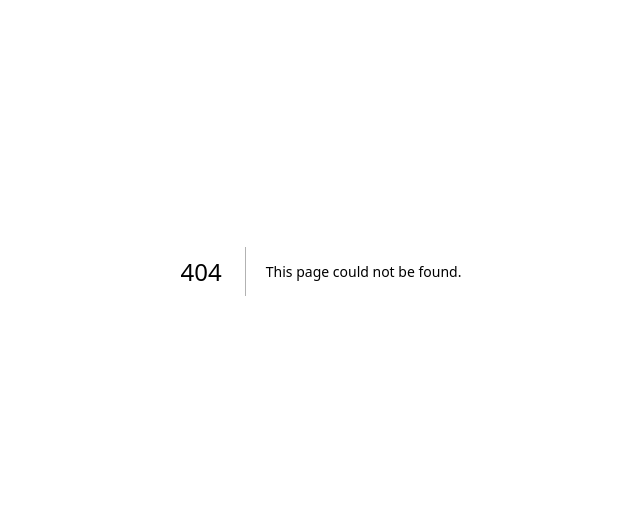
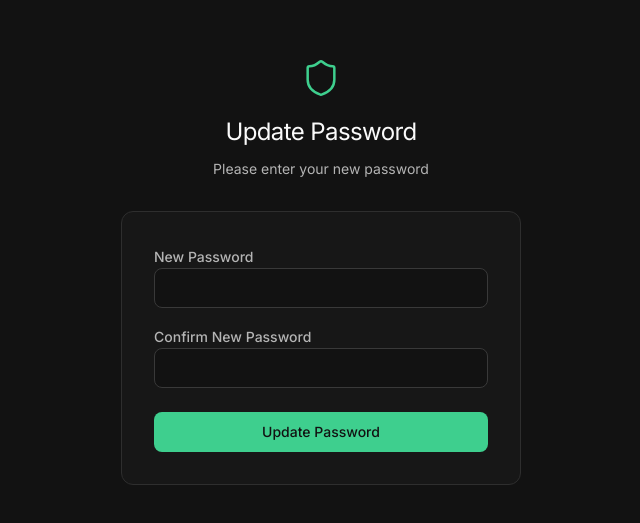
Before and after one commit to AryanSingh2k4/sentinel, a Next.js app: page /auth/update-password in a window 1280 px wide. Before the commit this address had no page. Shown: the part 129-652 px from the top of the page, without its empty margins (319-959 px from the left). Built offline with nearby package versions, Linux system fonts and the light colour scheme.

Commit message:
feat: Implement full password reset and update flow

```diff
--- /dev/null
+++ b/src/app/auth/update-password/page.tsx
@@ -0,0 +1,99 @@
+'use client';
+
+import { useState } from 'react';
+import { useRouter } from 'next/navigation';
+import { Shield } from 'lucide-react';
+import { createClient } from '@/lib/supabase/client';
+
+export default function UpdatePasswordPage() {
+  const [password, setPassword] = useState('');
+  const [confirmPassword, setConfirmPassword] = useState('');
+  const [error, setError] = useState<string | null>(null);
+  const [loading, setLoading] = useState(false);
+  const router = useRouter();
+
+  const handleUpdatePassword = async (e: React.FormEvent) => {
+    e.preventDefault();
+    if (!password || !confirmPassword) {
+      setError('Please fill in all fields');
+      return;
+    }
+
+    if (password !== confirmPassword) {
+      setError('Passwords do not match');
+      return;
+    }
+
+    setLoading(true);
+    setError(null);
+
+    const supabase = createClient();
+    const { error } = await supabase.auth.updateUser({
+      password,
+    });
+
+    if (error) {
+      setError(error.message);
+      setLoading(false);
+    } else {
+      router.push('/');
+      router.refresh();
+    }
+  };
+
+  return (
+    <div className="min-h-screen flex flex-col items-center justify-center bg-[#121212] p-4 font-sans text-[#fafafa]">
+
+      {/* Header outside the card */}
+      <div className="mb-8 flex flex-col items-center space-y-4 text-center">
+        <Shield className="h-10 w-10 text-[#3ecf8e]" strokeWidth={1.5} />
+        <div className="space-y-2">
+          <h1 className="text-[24px] font-normal tracking-tight text-[#fafafa]">
+            Update Password
+          </h1>
+          <p className="text-[14px] text-[#b4b4b4]">
+            Please enter your new password
+          </p>
+        </div>
+      </div>
+
+      {/* The Supabase Style Card */}
+      <div className="w-full max-w-[400px] bg-[#171717] border border-[#2e2e2e] rounded-[12px] p-8 shadow-none">
+
+        <form onSubmit={handleUpdatePassword} className="space-y-4">
+          <div className="space-y-1.5">
+            <label htmlFor="password" className="text-[14px] text-[#b4b4b4] font-medium">New Password</label>
+            <input
+              id="password"
+              type="password"
+              value={password}
+              onChange={(e) => setPassword(e.target.value)}
+              className="w-full h-[40px] px-3 bg-[#121212] border border-[#393939] text-[#fafafa] text-[14px] rounded-[8px] focus:outline-none focus:border-[#3ecf8e] focus:ring-1 focus:ring-[#3ecf8e] transition-all placeholder-[#898989]"
+            />
+          </div>
+          <div className="space-y-1.5">
+            <label htmlFor="confirmPassword" className="text-[14px] text-[#b4b4b4] font-medium">Confirm New Password</label>
+            <input
+              id="confirmPassword"
+              type="password"
+              value={confirmPassword}
+              onChange={(e) => setConfirmPassword(e.target.value)}
+              className="w-full h-[40px] px-3 bg-[#121212] border border-[#393939] text-[#fafafa] text-[14px] rounded-[8px] focus:outline-none focus:border-[#3ecf8e] focus:ring-1 focus:ring-[#3ecf8e] transition-all placeholder-[#898989]"
+            />
+          </div>
+
+          {error && (
+            <div className="text-[13px] font-medium text-[#f87171] bg-[#7f1d1d]/20 border border-[#991b1b]/30 rounded-[6px] p-2 text-center">
+              {error}
+            </div>
+          )}
+
+          <button type="submit" disabled={loading} className="w-full mt-2 bg-[#3ecf8e] hover:bg-[#72e3ad] text-[#121212] rounded-[8px] h-[40px] text-[14px] font-medium transition-colors disabled:opacity-50">
+            {loading ? 'Updating...' : 'Update Password'}
+          </button>
+        </form>
+
+      </div>
+    </div>
+  );
+}
--- a/src/app/login/page.tsx
+++ b/src/app/login/page.tsx
@@ -13,6 +13,7 @@ export default function LoginPage() {
   const [successMsg, setSuccessMsg] = useState<string | null>(null);
   const [loading, setLoading] = useState(false);
   const [isSignUp, setIsSignUp] = useState(false);
+  const [isResettingPassword, setIsResettingPassword] = useState(false);
   const router = useRouter();
 
   const handleGoogleLogin = async () => {
@@ -59,6 +60,31 @@ export default function LoginPage() {
     }
   };
 
+  const handleResetPassword = async (e: React.FormEvent) => {
+    e.preventDefault();
+    if (!email) {
+      setError('Email is required');
+      return;
+    }
+
+    setLoading(true);
+    setError(null);
+    setSuccessMsg(null);
+
+    const supabase = createClient();
+    const { error } = await supabase.auth.resetPasswordForEmail(email, {
+      redirectTo: `${window.location.origin}/auth/callback?next=/auth/update-password`,
+    });
+
+    if (error) {
+      setError(error.message);
+      setLoading(false);
+    } else {
+      setSuccessMsg('Password reset link sent! Please check your email.');
+      setLoading(false);
+    }
+  };
+
   const handleSignUp = async (e: React.FormEvent) => {
     e.preventDefault();
     if (!email || !password || !name) {
@@ -99,10 +125,10 @@ export default function LoginPage() {
         <Shield className="h-10 w-10 text-[#3ecf8e]" strokeWidth={1.5} />
         <div className="space-y-2">
           <h1 className="text-[24px] font-normal tracking-tight text-[#fafafa]">
-            {isSignUp ? 'Create your account' : 'Welcome to Sentinel'}
+            {isResettingPassword ? 'Reset Password' : (isSignUp ? 'Create your account' : 'Welcome to Sentinel')}
           </h1>
           <p className="text-[14px] text-[#b4b4b4]">
-            {isSignUp ? 'Register to start scanning targets' : 'Sign in to access your operator portal'}
+            {isResettingPassword ? 'Enter your email to receive a reset link' : (isSignUp ? 'Register to start scanning targets' : 'Sign in to access your operator portal')}
           </p>
         </div>
       </div>
@@ -110,6 +136,8 @@ export default function LoginPage() {
       {/* The Supabase Style Card */}
       <div className="w-full max-w-[400px] bg-[#171717] border border-[#2e2e2e] rounded-[12px] p-8 shadow-none">
 
+        {!isResettingPassword && (
+          <>
             <button
               type="button"
               onClick={handleGoogleLogin}
@@ -135,8 +163,10 @@ export default function LoginPage() {
                 </span>
               </div>
             </div>
+          </>
+        )}
 
-        <form onSubmit={isSignUp ? handleSignUp : handleEmailLogin} className="space-y-4">
+        <form onSubmit={isResettingPassword ? handleResetPassword : (isSignUp ? handleSignUp : handleEmailLogin)} className="space-y-4">
 
           {isSignUp && (
             <div className="space-y-1.5">
@@ -161,8 +191,17 @@ export default function LoginPage() {
               className="w-full h-[40px] px-3 bg-[#121212] border border-[#393939] text-[#fafafa] text-[14px] rounded-[8px] focus:outline-none focus:border-[#3ecf8e] focus:ring-1 focus:ring-[#3ecf8e] transition-all placeholder-[#898989]"
             />
           </div>
+          {!isResettingPassword && (
+            <>
               <div className="space-y-1.5">
+                <div className="flex items-center justify-between">
                   <label htmlFor="password" className="text-[14px] text-[#b4b4b4] font-medium">Password</label>
+                  {!isSignUp && (
+                    <button type="button" onClick={() => { setError(null); setSuccessMsg(null); setIsResettingPassword(true); }} className="text-[12px] text-[#898989] hover:text-[#3ecf8e] transition-colors">
+                      Forgot Password?
+                    </button>
+                  )}
+                </div>
                 <input
                   id="password"
                   type="password"
@@ -171,6 +210,8 @@ export default function LoginPage() {
                   className="w-full h-[40px] px-3 bg-[#121212] border border-[#393939] text-[#fafafa] text-[14px] rounded-[8px] focus:outline-none focus:border-[#3ecf8e] focus:ring-1 focus:ring-[#3ecf8e] transition-all placeholder-[#898989]"
                 />
               </div>
+            </>
+          )}
 
           {error && (
             <div className="text-[13px] font-medium text-[#f87171] bg-[#7f1d1d]/20 border border-[#991b1b]/30 rounded-[6px] p-2 text-center">
@@ -185,24 +226,28 @@ export default function LoginPage() {
           )}
 
           <button type="submit" disabled={loading} className="w-full mt-2 bg-[#3ecf8e] hover:bg-[#72e3ad] text-[#121212] rounded-[8px] h-[40px] text-[14px] font-medium transition-colors disabled:opacity-50">
-            {loading ? 'Processing...' : (isSignUp ? 'Sign Up' : 'Sign In')}
+            {loading ? 'Processing...' : (isResettingPassword ? 'Send Reset Link' : (isSignUp ? 'Sign Up' : 'Sign In'))}
           </button>
         </form>
 
       </div>
 
       <div className="mt-8 text-center text-[14px] text-[#898989]">
-        {isSignUp ? (
+        {isResettingPassword ? (
+          <button type="button" onClick={() => { setError(null); setSuccessMsg(null); setIsResettingPassword(false); }} className="text-[#fafafa] hover:text-[#3ecf8e] transition-colors">
+            Back to login
+          </button>
+        ) : isSignUp ? (
           <>
             Already have an account?{' '}
-            <button type="button" onClick={() => { setError(null); setIsSignUp(false); }} className="text-[#fafafa] hover:text-[#3ecf8e] transition-colors">
+            <button type="button" onClick={() => { setError(null); setSuccessMsg(null); setIsSignUp(false); }} className="text-[#fafafa] hover:text-[#3ecf8e] transition-colors">
               Sign In
             </button>
           </>
         ) : (
           <>
             Don't have an account?{' '}
-            <button type="button" onClick={() => { setError(null); setIsSignUp(true); }} className="text-[#fafafa] hover:text-[#3ecf8e] transition-colors">
+            <button type="button" onClick={() => { setError(null); setSuccessMsg(null); setIsSignUp(true); }} className="text-[#fafafa] hover:text-[#3ecf8e] transition-colors">
               Sign Up
             </button>
           </>
```
Lines whose indentation alone changed are shown as unchanged.
